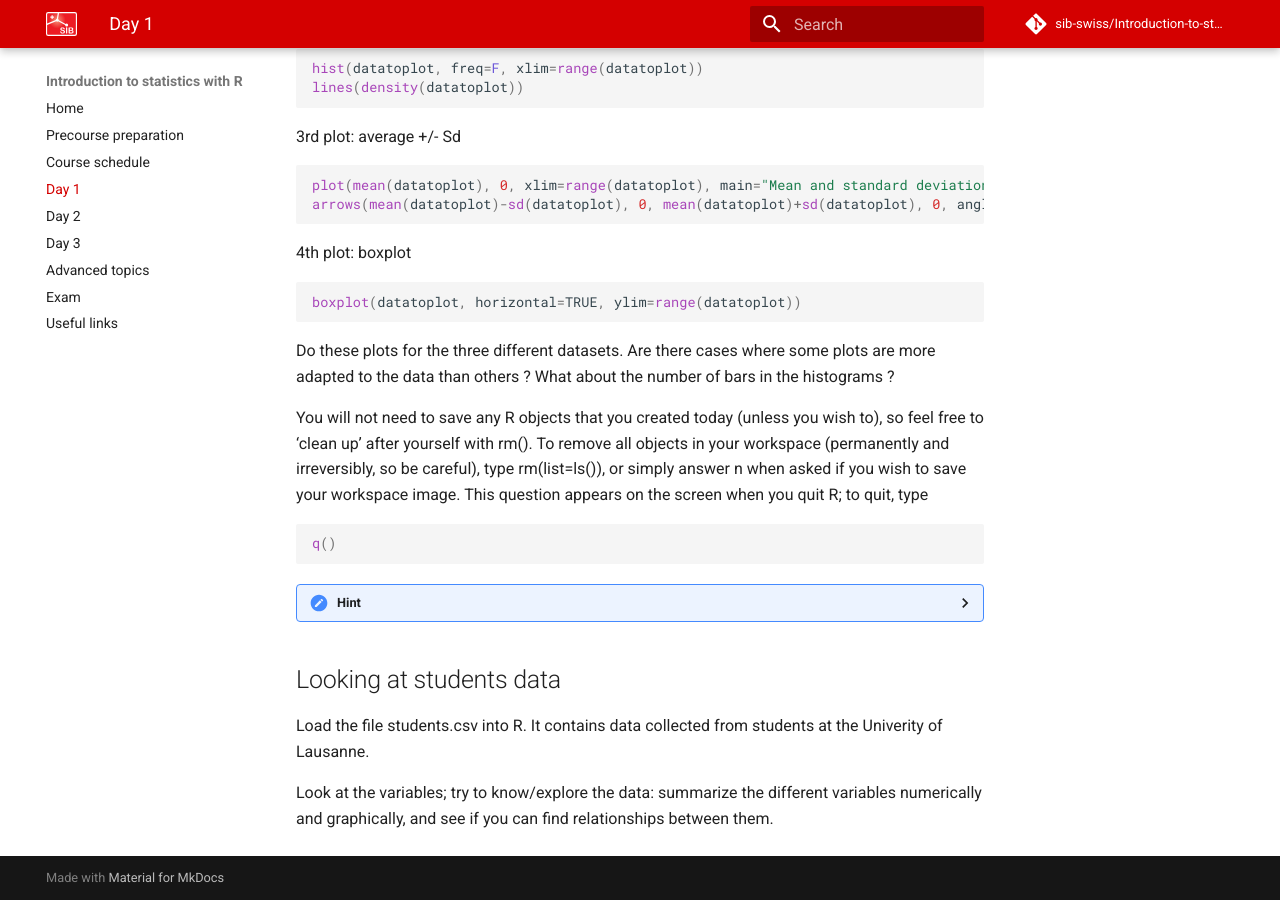
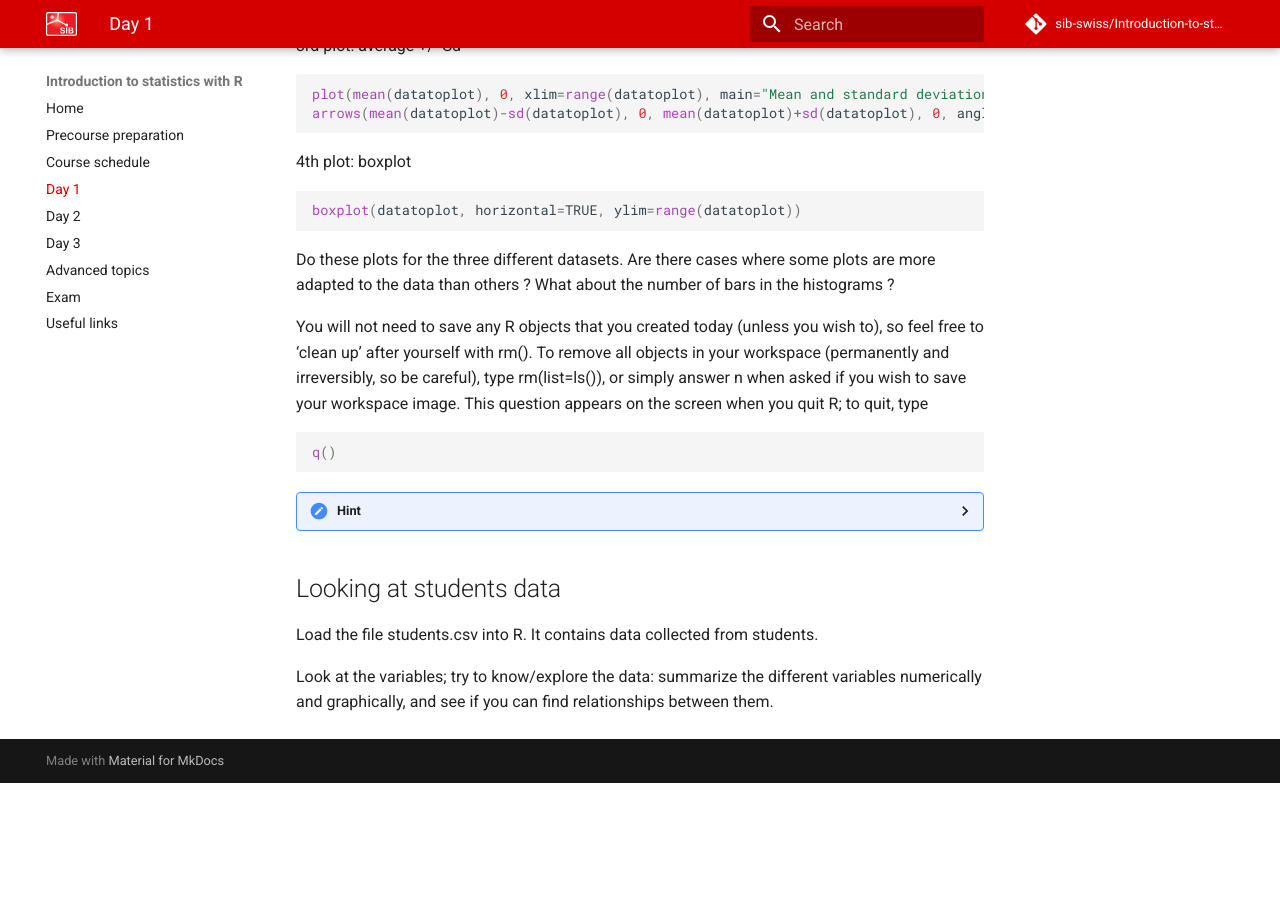
Before and after one commit to sib-swiss/Introduction-to-statistics-with-R, an MkDocs documentation site: the page built from docs/day1.md, in a window 1280 px wide and 900 px high, scrolled down 6367 px. Built offline with MkDocs 1.6.1 and Material for MkDocs 9.7.7, drawn with Linux system fonts in a browser that asks for light colours; comment, search, counter and statistics services are not loaded; after the commit the page ends 7150 px from its top, so only the background shows below that.

````diff
--- a/docs/day1.md
+++ b/docs/day1.md
@@ -13,7 +13,7 @@
 
 
 
-# Material
+## Material
 
 In this section, you will find the R code that we will use during the course. We will explain the code and output during correction of the exercises.
 
@@ -31,13 +31,13 @@ Data for exercises:
 [Download full data for the week](assets/exercises/Exercises_IS.zip){: .md-button }
 
 
-# First hands on in R
+## First hands on in R
 
 
 The purpose of this exercise is to introduce you to using R for statistical analysis of data. Code that you can copy and paste is provided here to get you started. You will get the most out of the session if you also do some exploring on your own: check the help files for each function to learn what default values and optional arguments are there, and try out your own variations.
 
 
-## Preliminaries: Getting help in R
+### Preliminaries: Getting help in R
 
 An excellent source of R documentation is the Comprehensive R Archive Network, or CRAN. There is a Swiss mirror site at http://cran.ch.r-project.org/. If you go to that site, you will find several links under Documentation (the fourth major entry on the left side). "Official" documentation is available under Manuals; other helpful documentation is under Contributed. For additional practice, you can also download R and add-on packages onto your own computer at home if you have one.
 
@@ -69,7 +69,7 @@ help.search()
 with the name of the concept inside double quotes within the parentheses.
 
 
-## Getting Data into R
+### Getting Data into R
 
 R has a number of functions to create data vectors, including: c(), seq(), rep(). Find out what each of these do, and make some data vectors of your choice using each.
 
@@ -118,7 +118,7 @@ All good ?
 
 Also compute the mean and sd for each variable. Which of the variables does it not make sense to summarize like this?
 
-## Univariate graphical summaries
+### Univariate graphical summaries
 
 Make histograms of each of the variables.
 
@@ -139,7 +139,7 @@ boxplot(diameter ~ glucose, data=hellung)
 
 Does the distribution (pattern of variability) of either variable appear to depend on the presence or absence of glucose? Do we have enough information to decide whether glucose is causing any difference?
 
-## A bivariate look
+### A bivariate look
 
 It is also interesting to further explore relationships between different variables. We have already looked informally at the relationship between glucose and the other variables. We can also explore the relationship between the numerical variables conc and diameter:
 
@@ -163,7 +163,7 @@ One important caveat is the configuration of your computer with regards to the d
 
 Conversely, the write.table command can be used to write a table to a file for subsequent reading into Excel. When using R studio, you can use the "import dataset" tool, that will allow you to explore the structure of the data you import. A useful feature of this tool is that, when finished, it will not only load the data, but will also print the actual R command that was used to do so, allowing you to copy it to your script for future use. Note: recent versions of R Studio load data into a variable that is not a data frame, but a more advanced structure. The resulting variable works mostly like a data frame, but there are some differences. If you have any issue, try converting it back to a data frame. For example, if you loaded data using the importer tool, you can convert it to a data frame using data2 <- as.data.frame(data)
 
-## Looking at some unknown data
+### Looking at some unknown data
 
 The data for this exercice is provided in an Excel file, data.xls. You need to export this files from Excel to either CSV or text (tab-delimited) files, and then read it in R using one of the following commands:
 ```r
@@ -221,7 +221,8 @@ Let us look at 4 different ways of plotting the data. In the case of the histogr
 datatoplot <- data[,1]
 ```
 
-## Plot 4 rows of graphs on one plot
+### Plot 4 rows of graphs on one plot
+
 ```r
 par(mfrow=c(4,1))
 ```
@@ -267,6 +268,6 @@ q()
 
 ## Looking at students data
 
-Load the file students.csv into R. It contains data collected from students at the Univerity of Lausanne.
+Load the file students.csv into R. It contains data collected from students.
 
 Look at the variables; try to know/explore the data: summarize the different variables numerically and graphically, and see if you can find relationships between them.
````
Also changed, not shown: docs/day2.md (+2 -2 lines), docs/day3.md (+2 -2 lines).
